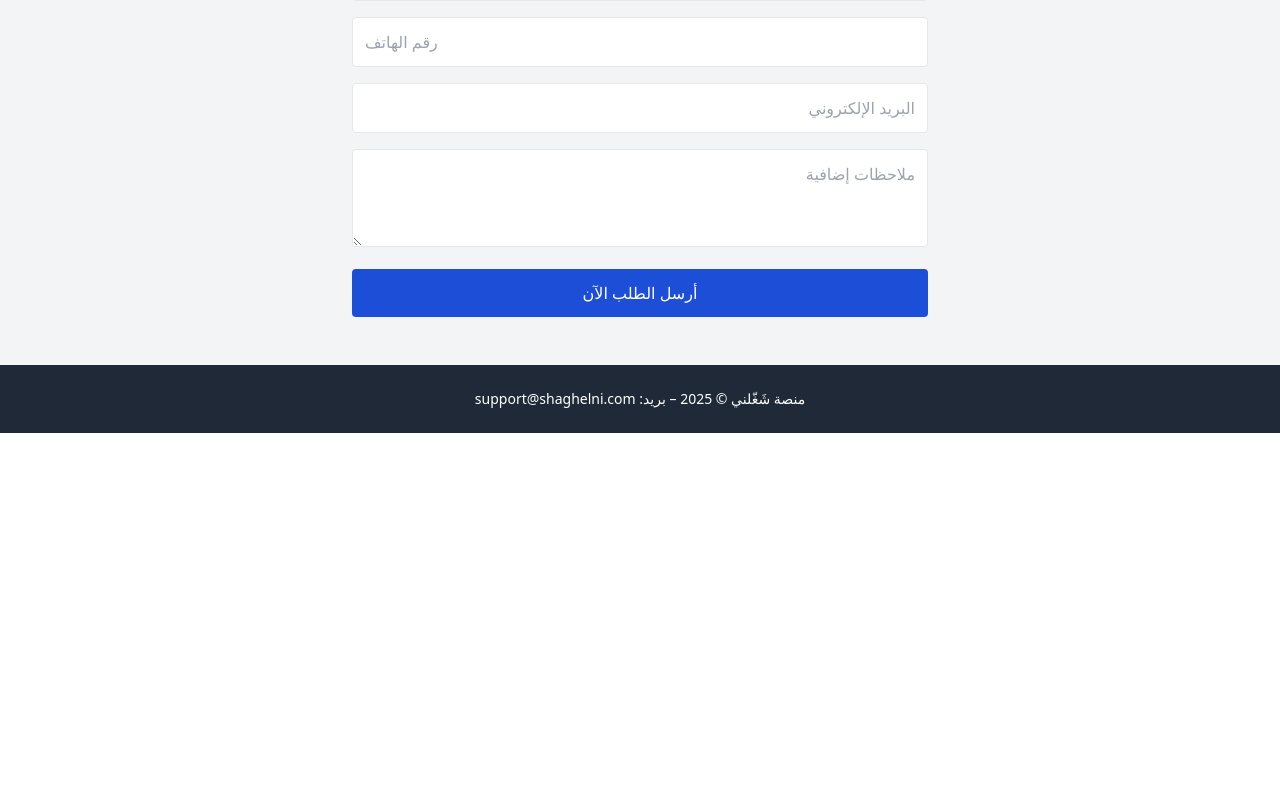
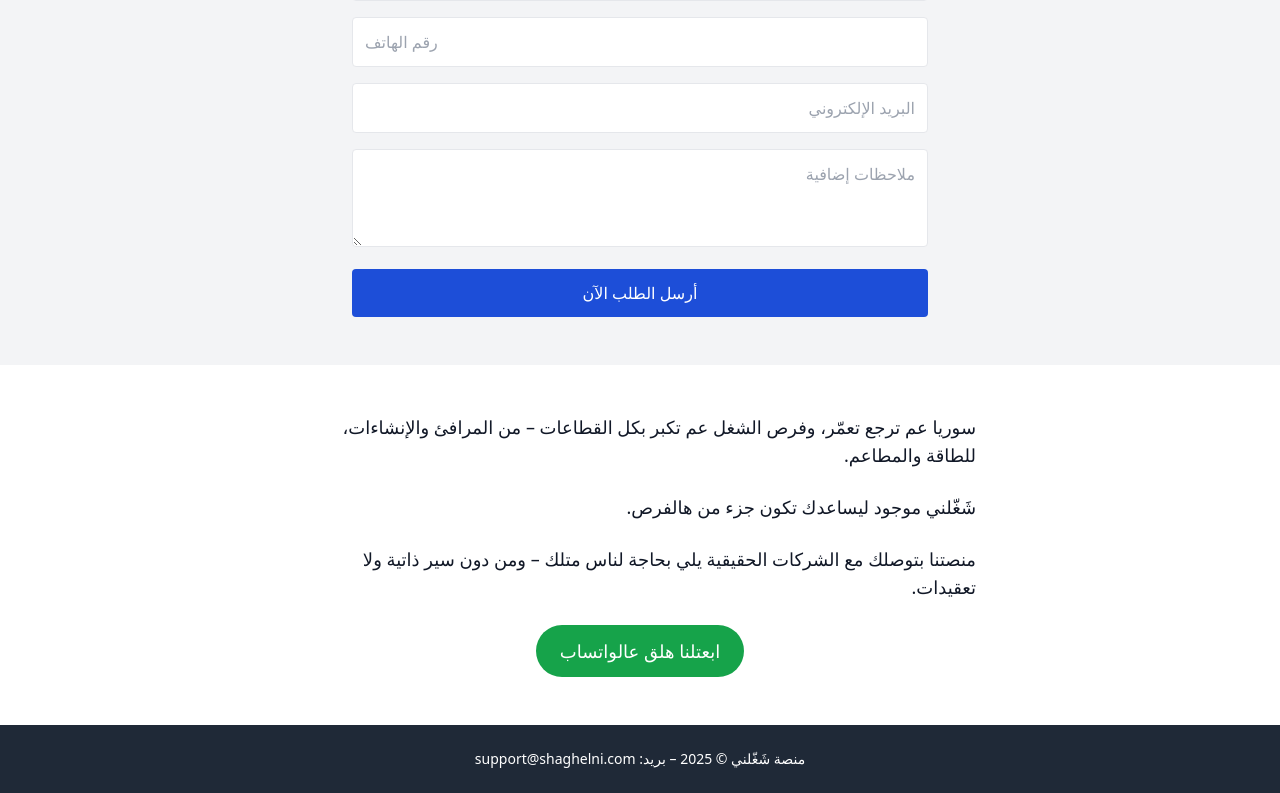
Before and after one commit to Zyadhanano/shaghelni-landing, a Next.js app: page / in a window 1280 px wide. Shown: the part 1695-2488 px from the top of the page. Before the commit the page ends 2128 px from the top, so only its background shows below. Built offline with nearby package versions, Linux system fonts and the light colour scheme.

Commit message:
Update index.js
Added credibility section with CTA

```diff
--- a/pages/index.js
+++ b/pages/index.js
@@ -119,6 +119,23 @@ export default function Home() {
           </button>
         </form>
       </section>
+<section className="bg-white py-12 px-6 text-right">
+  <div className="max-w-2xl mx-auto space-y-6 text-lg">
+    <p>سوريا عم ترجع تعمّر، وفرص الشغل عم تكبر بكل القطاعات – من المرافئ والإنشاءات، للطاقة والمطاعم.</p>
+    <p>شَغّلني موجود ليساعدك تكون جزء من هالفرص.</p>
+    <p>منصتنا بتوصلك مع الشركات الحقيقية يلي بحاجة لناس متلك – ومن دون سير ذاتية ولا تعقيدات.</p>
+    <div className="mt-6 text-center">
+      <a
+        href="https://wa.me/whatsapplink" // ← replace with your actual WhatsApp link
+        target="_blank"
+        rel="noopener noreferrer"
+        className="inline-block bg-green-600 text-white px-6 py-3 rounded-full hover:bg-green-700 transition"
+      >
+        ابعتلنا هلق عالواتساب
+      </a>
+    </div>
+  </div>
+</section>
 
       <footer className="bg-gray-800 text-white text-center py-6 text-sm">
         منصة شَغّلني © 2025 – بريد: support@shaghelni.com
```
